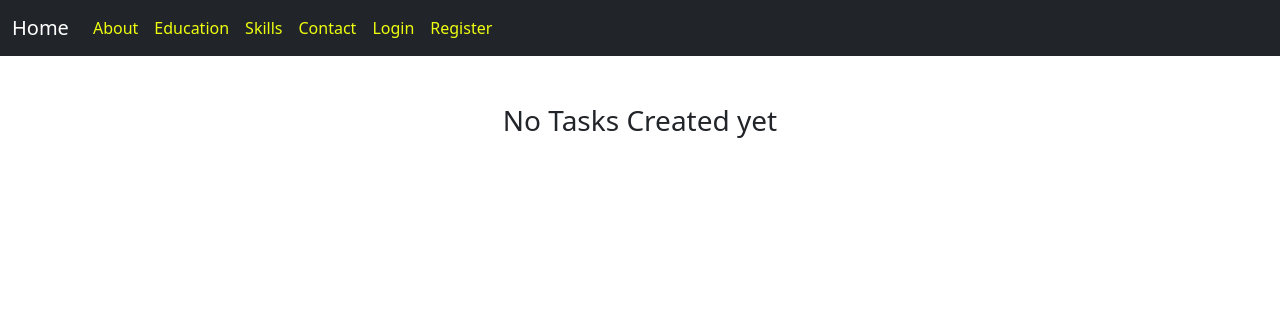
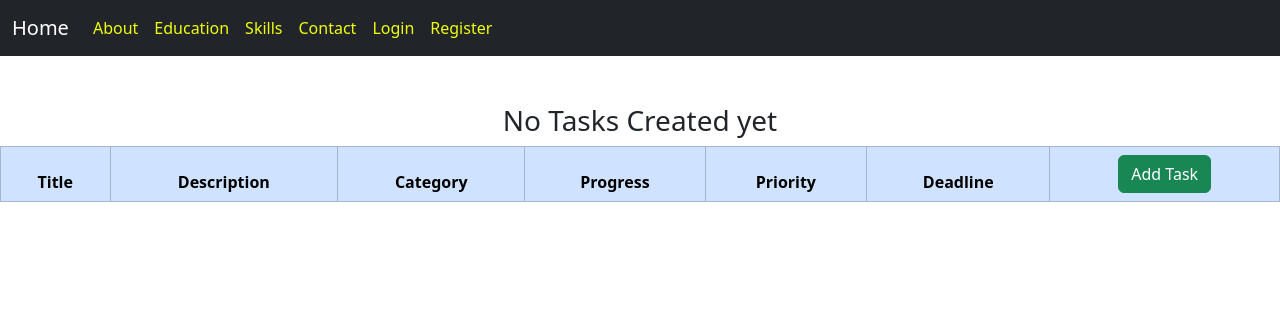
Before and after one commit to olkovtar/PythonWeb, a Python web app: template Koval_project/app/task_actions/templates/task_actions/tasks.html in a window 1280 px wide. Shown: the top 316 px of the page. Run offline with Jinja, Linux system fonts and the light colour scheme; the template is opened without the code that fills it, so the values that code supplies are empty; some libraries are stand-ins or nearby versions.

Commit message:
Fixed bug with no tasks created yet

```diff
--- a/Koval_project/app/task_actions/templates/task_actions/tasks.html
+++ b/Koval_project/app/task_actions/templates/task_actions/tasks.html
@@ -30,6 +30,19 @@
     {% endfor%}
  </table>
     {% else %}
-    <br><br><h3 class="text-center">No Tasks Created yet</h3>
+<br><br><h3 class="text-center">No Tasks Created yet</h3>
+<table class="table table-hover table-bordered table-striped">
+    <thead class="text-center table-primary">
+      <tr>
+       <th scope="col">Title</th>
+       <th scope="col">Description</th>
+       <th scope="col">Category</th>
+       <th scope="col">Progress</th>
+       <th scope="col">Priority</th>
+       <th scope="col">Deadline</th>
+       <th scope="col"><a href="{{ url_for('task_actions.task_create') }}" type="button" class="btn btn-success">Add Task</a></th>
+      </tr>
+    </thead>
+</table>
     {% endif %}
 {% endblock %}
```
